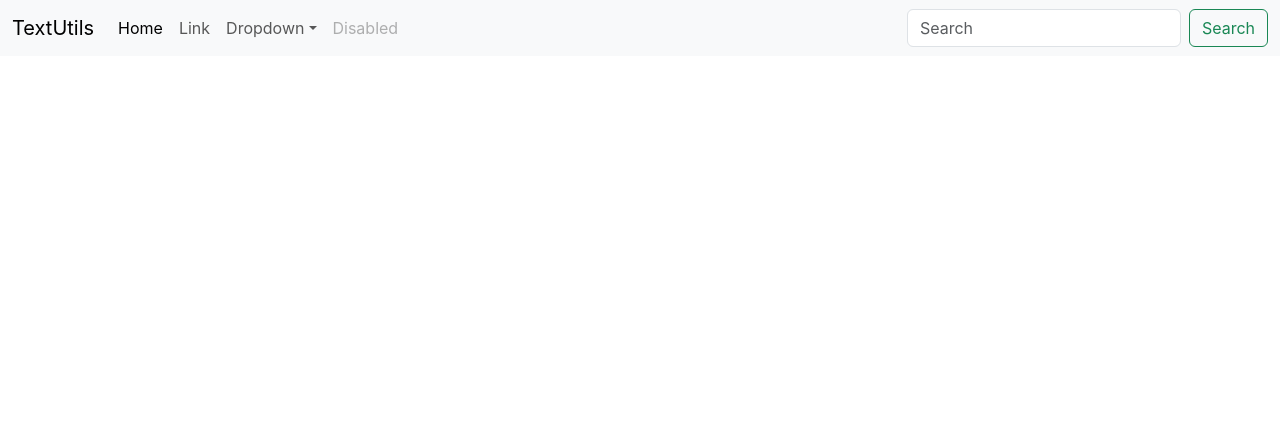
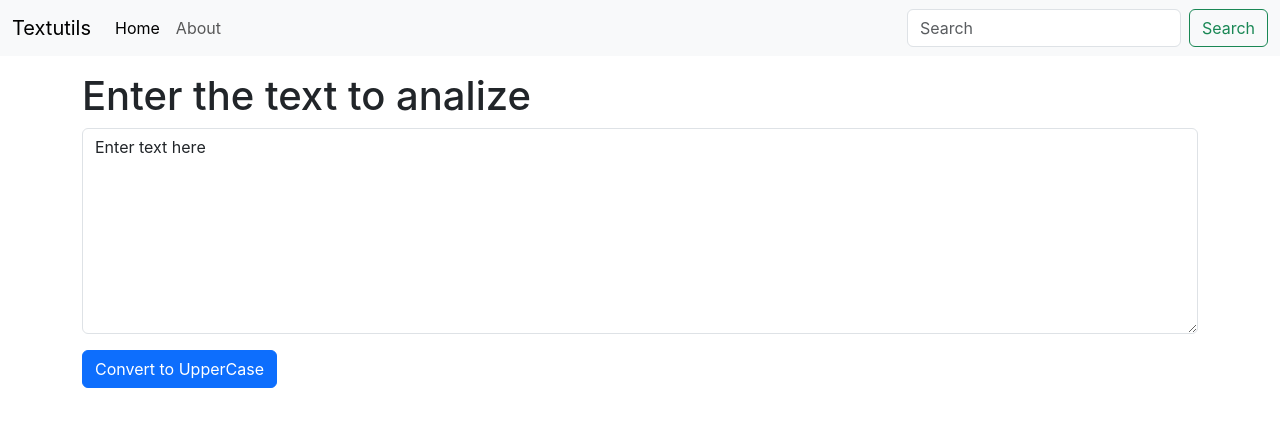
Before and after one commit to SaadIrshadd/React, a React (Create React App) app: page / in a window 1280 px wide. Shown: the top 426 px of the page. Built offline with nearby package versions, Linux system fonts and the light colour scheme.

Commit message:
Add files via upload

```diff
--- a/src/App.js
+++ b/src/App.js
@@ -1,44 +1,19 @@
-import './App.css';
+import "./App.css";
+import Navbar from "./components/Navbar";
+import TextForm from "./components/TextForm";
 
 function App() {
   return (
     <>
-    <nav className= "navbar navbar-expand-lg bg-body-tertiary">
-  <div className= "container-fluid">
-    <a className= "navbar-brand" href="/" >TextUtils</a>
-    <button className= "navbar-toggler" type="button" data-bs-toggle="collapse" data-bs-target="#navbarSupportedContent" aria-controls="navbarSupportedContent" aria-expanded="false" aria-label="Toggle navigation">
-      <span className= "navbar-toggler-icon"></span>
-    </button>
-    <div className= "collapse navbar-collapse" id="navbarSupportedContent">
-      <ul className= "navbar-nav me-auto mb-2 mb-lg-0">
-        <li className= "nav-item">
-          <a className= "nav-link active" aria-current="page" href="/" >Home</a>
-        </li>
-        <li className= "nav-item">
-          <a className= "nav-link" href="/" >Link</a>
-        </li>
-        <li className= "nav-item dropdown">
-          <a className= "nav-link dropdown-toggle" href="/"  role="button" data-bs-toggle="dropdown" aria-expanded="false">
-            Dropdown
-          </a>
-          <ul className= "dropdown-menu">
-            <li><a className= "dropdown-item" href="/" >Home</a></li>
-            <li><a className= "dropdown-item" href="/" >About</a></li>
-          </ul>
-        </li>
-        <li className= "nav-item">
-          <a className= "nav-link disabled" aria-disabled="true" href="/">Disabled</a>
-        </li>
-      </ul>
-      <form className= "d-flex" role="search">
-        <input className= "form-control me-2" type="search" placeholder="Search" aria-label="Search"/>
-        <button className= "btn btn-outline-success" type="submit">Search</button>
-      </form>
-    </div>
-  </div>
-</nav>
+      <Navbar title="Textutils" about="About" />
+
+      <div className="container my-3">
+        <TextForm heading="Enter the text to analize" />
+      </div>
     </>
   );
 }
 
 export default App;
+
+//<></>this is a jsx or React fragment which allows you to return multiple elements
--- /dev/null
+++ b/src/components/Navbar.js
@@ -0,0 +1,70 @@
+import React from "react";
+import PropTypes from "prop-types";
+
+//By this way you can set default values to the props
+//It is called destructuring method
+export default function Navbar({
+  title = "Title text here",
+  about = "About text here",
+}) {
+  return (
+    <div>
+      <nav className="navbar navbar-expand-lg bg-body-tertiary">
+        <div className="container-fluid">
+          <a className="navbar-brand" href="/">
+            {title}
+          </a>
+          <button
+            className="navbar-toggler"
+            type="button"
+            data-bs-toggle="collapse"
+            data-bs-target="#navbarSupportedContent"
+            aria-controls="navbarSupportedContent"
+            aria-expanded="false"
+            aria-label="Toggle navigation"
+          >
+            <span className="navbar-toggler-icon"></span>
+          </button>
+          <div className="collapse navbar-collapse" id="navbarSupportedContent">
+            <ul className="navbar-nav me-auto mb-2 mb-lg-0">
+              <li className="nav-item">
+                <a className="nav-link active" aria-current="page" href="/">
+                  Home
+                </a>
+              </li>
+              <li className="nav-item">
+                <a className="nav-link" href="/">
+                  {about}
+                </a>
+              </li>
+            </ul>
+            <form className="d-flex" role="search">
+              <input
+                className="form-control me-2"
+                type="search"
+                placeholder="Search"
+                aria-label="Search"
+              />
+              <button className="btn btn-outline-success" type="submit">
+                Search
+              </button>
+            </form>
+          </div>
+        </div>
+      </nav>
+    </div>
+  );
+}
+
+// This is how you can set prop-types
+Navbar.propTypes = {
+  //title: PropTypes.string.isRequired,
+  title: PropTypes.string,
+  about: PropTypes.string,
+};
+
+// This is how you can set default props (works only if you dont destructure)
+Navbar.defaultProps = {
+  title: "Default Title",
+  about: "Default About Text",
+};
--- /dev/null
+++ b/src/components/TextForm.js
@@ -0,0 +1,28 @@
+import React,{useState} from "react";
+
+export default function TextForm(props) {
+    const [text, setText] = useState('Enter text here');
+
+    const UpperCase= ()=>{
+       let upperCase=text.toUpperCase();
+       setText(upperCase);
+    }
+
+    const handleOnchange= (event)=>{
+        setText(event.target.value);
+    }
+
+    return (
+        <div>
+        <h1>
+          {props.heading}
+        </h1>
+      <div className="mb-3">
+        <textarea className="form-control" onChange={handleOnchange} value={text} id="exampleFormControlTextarea1" rows="8">
+
+        </textarea>
+      </div>
+      <button className="btn btn-primary" onClick={UpperCase}>Convert to UpperCase</button>
+    </div>
+  );
+}
```
Also changed, not shown: 14 other files (tests, documents, lock files or other folders).
